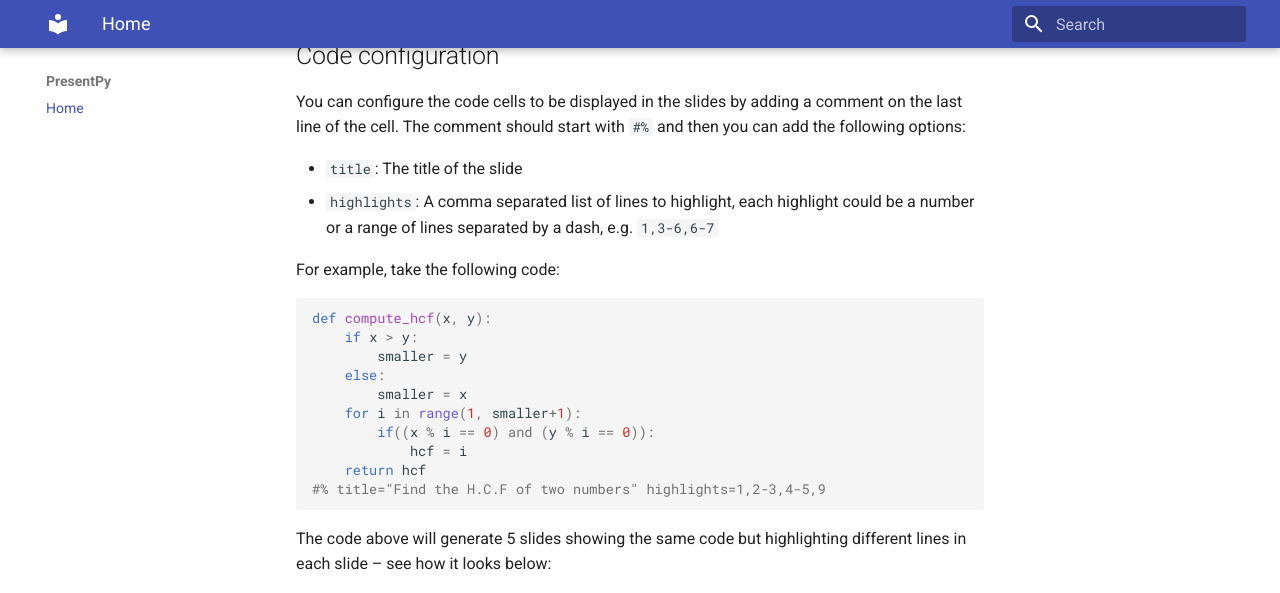
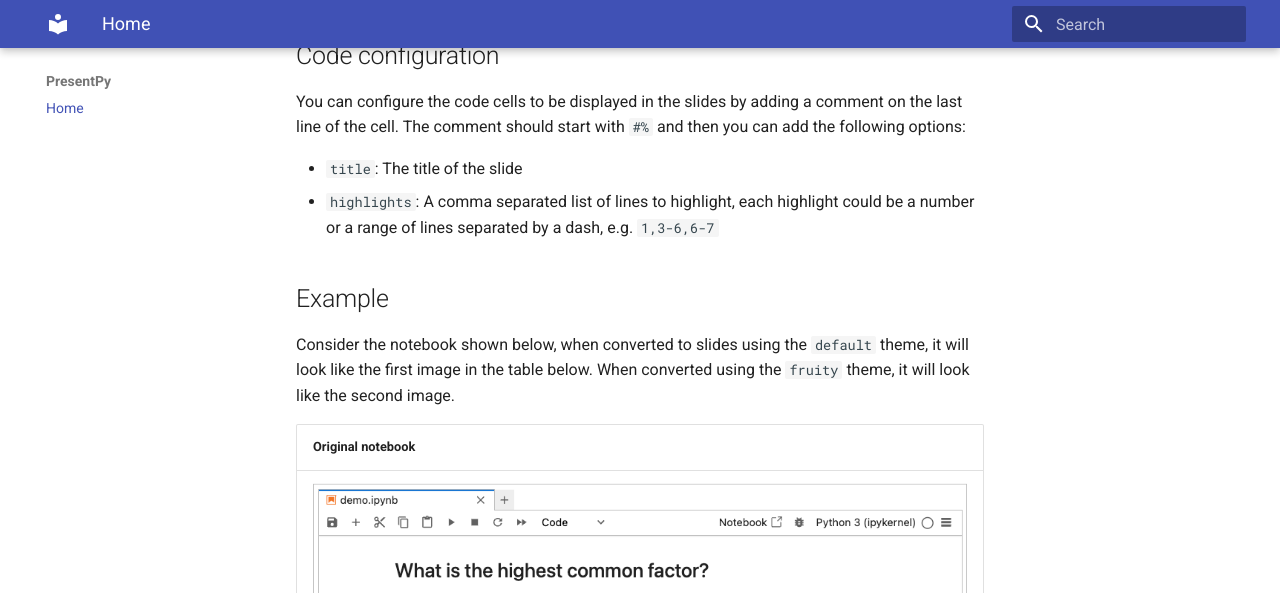
Before and after one commit to fferegrino/presentpy, an MkDocs documentation site: the page built from docs/index.md, in a window 1280 px wide and 1400 px high, scrolled down 940 px. Shown: the top 593 px of the window. Built offline with MkDocs 1.6.1 and Material for MkDocs 9.7.7, drawn with Linux system fonts in a browser that asks for light colours; some of the changed text lies outside the part shown; grey boxes are pictures that could not be loaded.

Commit message:
docs: Add documentation

````diff
--- a/docs/index.md
+++ b/docs/index.md
@@ -49,23 +49,41 @@
  - `title`: The title of the slide
  - `highlights`: A comma separated list of lines to highlight, each highlight could be a number or a range of lines separated by a dash, e.g. `1,3-6,6-7`
 
-For example, take the following code:
+## Example
 
-```python
-def compute_hcf(x, y):
-    if x > y:
-        smaller = y
-    else:
-        smaller = x
-    for i in range(1, smaller+1):
-        if((x % i == 0) and (y % i == 0)):
-            hcf = i
-    return hcf
-#% title="Find the H.C.F of two numbers" highlights=1,2-3,4-5,9
-```
+Consider the notebook shown below, when converted to slides using the `default` theme, it will look like the first image in the table below. When converted using the `fruity` theme, it will look like the second image.
 
-The code above will generate 5 slides showing the same code but highlighting different lines in each slide – see how it looks below:
-
-<iframe src="https://www.slideshare.net/slideshow/embed_code/key/LmOcrrRuEaitnJ?hostedIn=slideshare&page=upload" width="476" height="400" frameborder="0" marginwidth="0" marginheight="0" scrolling="no"></iframe>
+<table>
+	<tbody>
+        <tr>
+			<th colspan="2">Original notebook</th>
+        </tr>
+        <tr>
+			<td colspan="2">
+                <img src="images/demo-notebook.png" />
+            </td>
+        </tr>
+		<tr>
+			<th>Default theme</th>
+			<th>Fruity theme</th>
+		</tr>
+		<tr>
+            <td>
+                <img src="images/demo-default/Slide1.jpeg" />
+            </td>
+			<td>
+                <img src="images/demo-fruity/Slide1.jpeg" />
+            </td>
+		</tr>
+		<tr>
+            <td>
+                <img src="images/demo-default/Slide2.jpeg" />
+            </td>
+			<td>
+                <img src="images/demo-fruity/Slide2.jpeg" />
+            </td>
+		</tr>
+	</tbody>
+</table>
 
 You can then use these slides in your presentation deck.
````
Also changed, not shown: docs/images/demo-default/Slide1.jpeg (added), docs/images/demo-default/Slide2.jpeg (added), docs/images/demo-fruity/Slide1.jpeg (added), docs/images/demo-fruity/Slide2.jpeg (added), docs/images/demo-notebook.png (added).
